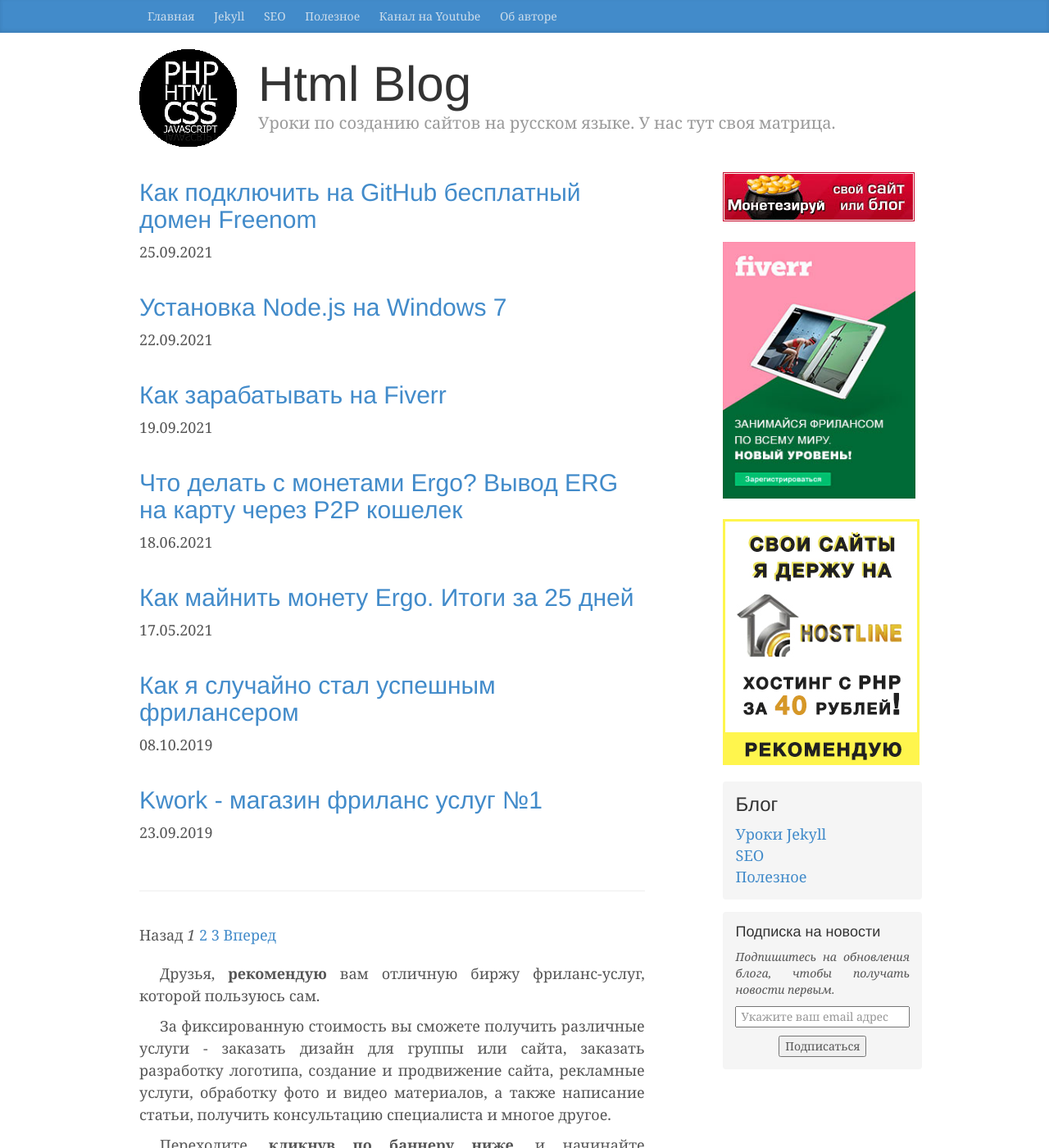
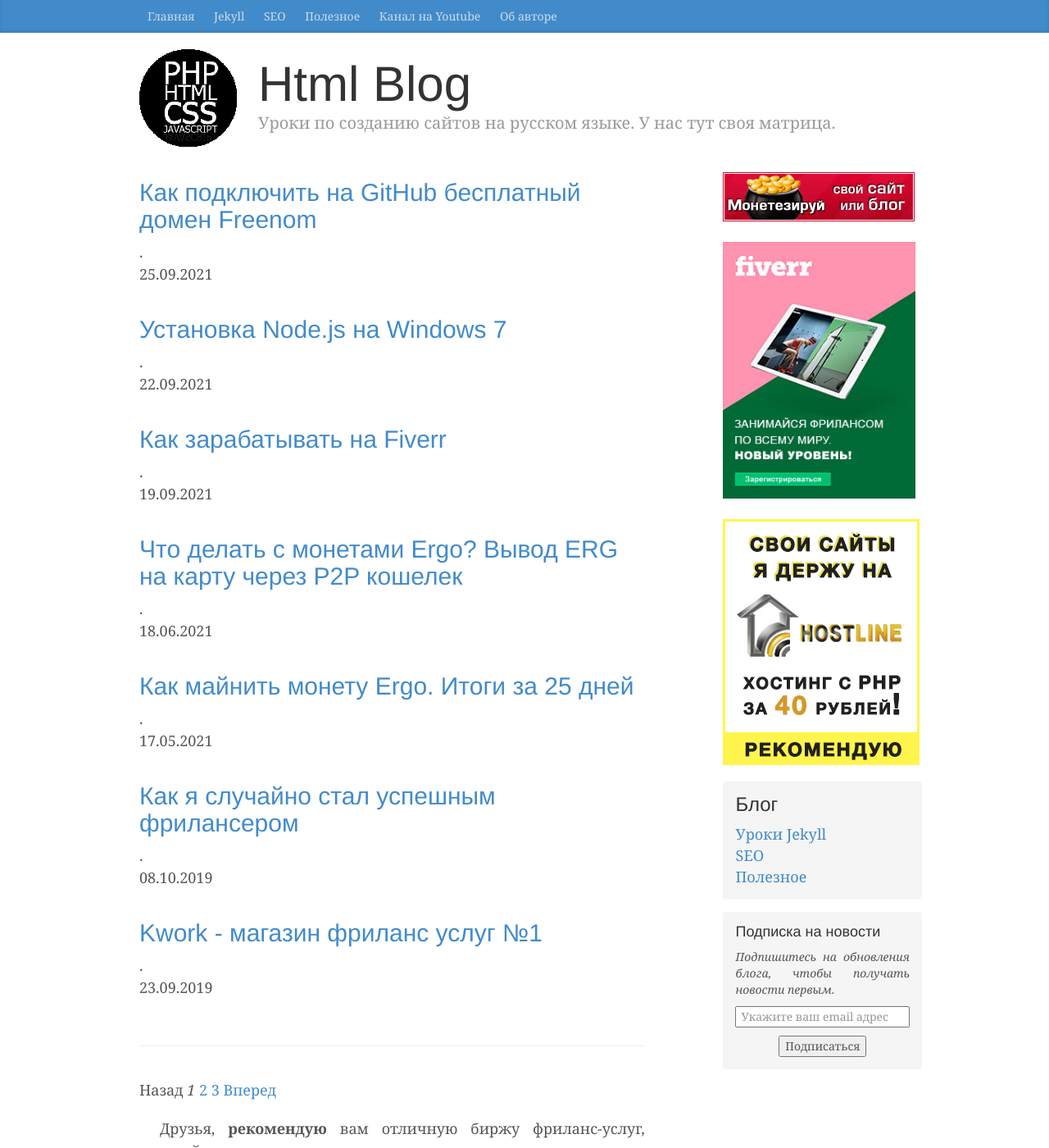
Before and after one commit to htmlblog/htmlblog.github.io, a Jekyll site: the page built from index.html, in a window 1280 px wide and 1400 px high. Shown: the whole window at 82% size. Built offline with Jekyll 4.4.1, drawn with Linux system fonts in a browser that asks for light colours; the list of posts is cut into pages by our own code; comment, search, counter and statistics services are not loaded.

```diff
--- a/index.html
+++ b/index.html
@@ -4,7 +4,7 @@ layout: default
 
 <!-- This loops through the paginated posts -->
 {% for post in paginator.posts %}
-  <h2><a href="{{ post.url }}">{{ post.title }}</a></h2>
+  <h2><a href="{{ post.url }}">{{ post.title }}</a></h2>.
   <p>
     <span class="date">{{ post.date|date:"%d.%m.%Y" }}</span>
   </p>
```
